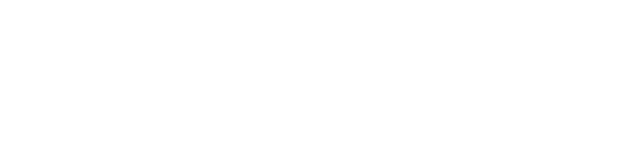
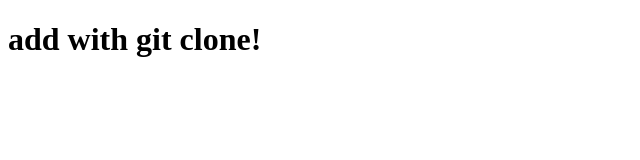
Before and after one commit to lucassaymon1/github-class, a plain HTML site: page index.html in a window 1280 px wide. Shown: the whole page, without its empty margins (0-640 px from the left). Drawn offline with Linux system fonts and the light colour scheme.

Commit message:
add title with git clone

```diff
--- a/index.html
+++ b/index.html
@@ -7,6 +7,6 @@
   <title>Aprendendo Git</title>
 </head>
 <body>
-
+  <h1>add with git clone!</h1>
 </body>
 </html>
```
